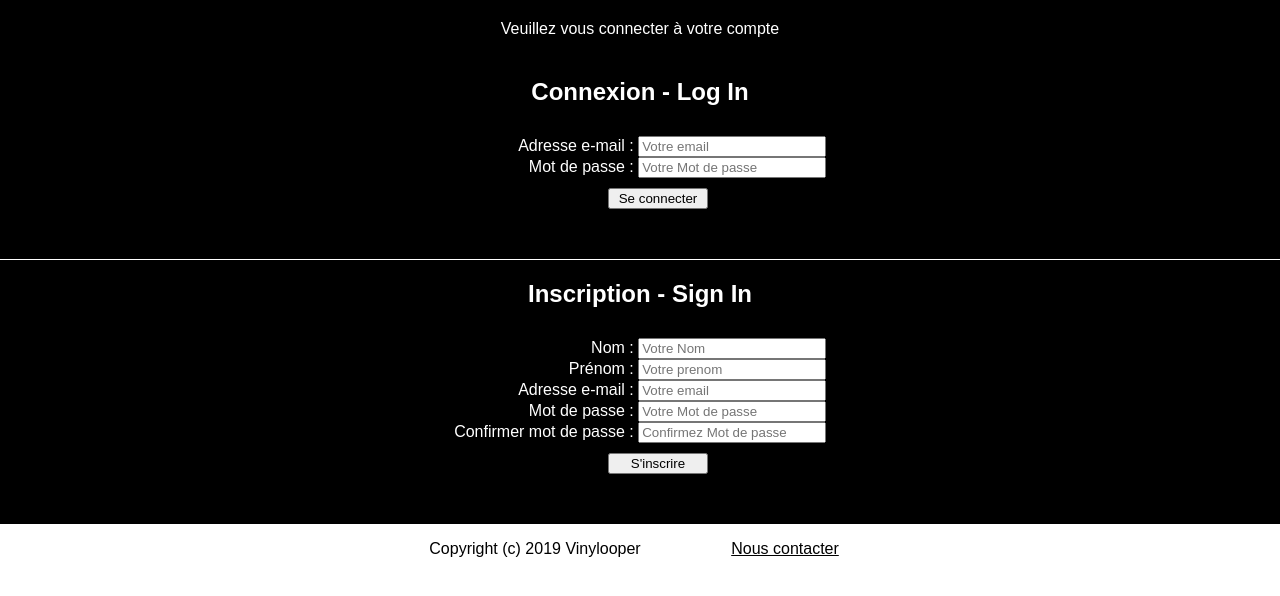
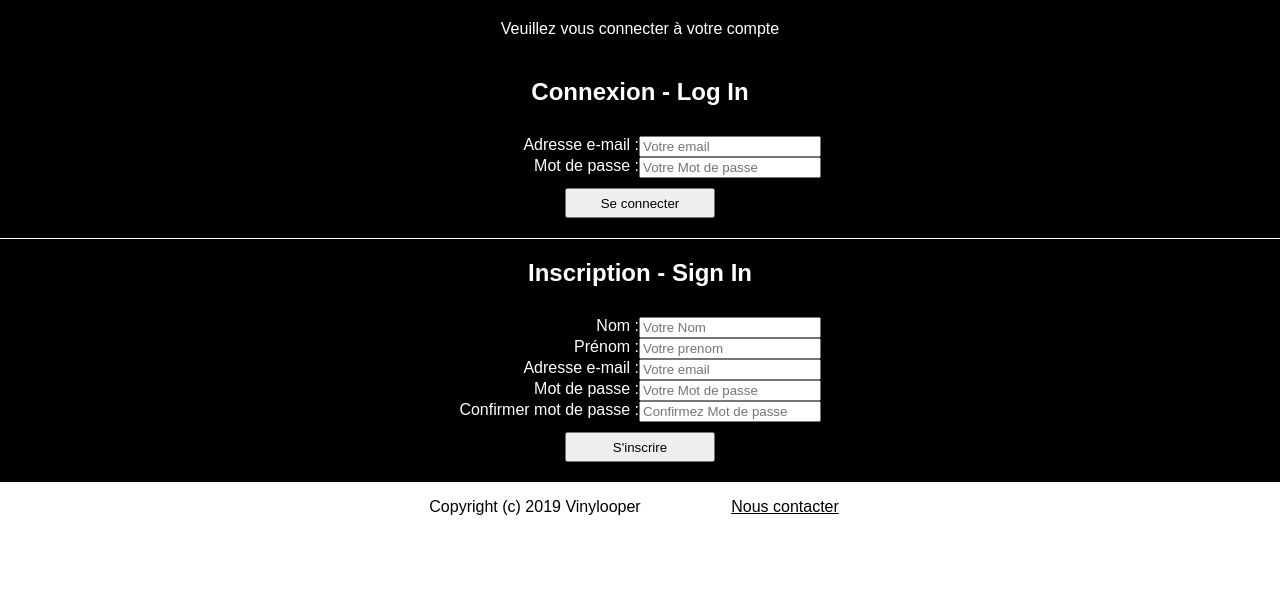
Before and after one commit to MAISDUSE/ProjetPHP, a PHP site: page /register.view.php in a window 1280 px wide. Shown: the part 52-648 px from the top of the page. Run offline with PHP 8.4, Linux system fonts and the light colour scheme; data that the repository does not hold is empty.

Commit message:
css connexion

```diff
--- a/view/design/style.css
+++ b/view/design/style.css
@@ -240,23 +240,24 @@ input[type=image]{
   display: flex;
   flex-direction: column;
   justify-content: center;
-  padding: 10px 0px;
+  padding-top: 10px;
+  padding-bottom: 20px;
   margin: 0px;
 }
 
 .infosconnexion div {
-  text-align: center;
+  display: flex;
+  flex-direction: row;
+  justify-content: center;
 }
 
 #formsend{
-  width: 100px;
-  margin-left: 47.5%;
+  width: 150px;
   margin-top: 10px;
 }
 
 #formlogin{
-  width: 100px;
-  margin-left: 47.5%;
+  width: 150px;
   margin-top: 10px;
 }
 
@@ -267,5 +268,5 @@ input[type=image]{
 }
 
 .infosconnexion div input{
-  width: 180px;
+  width: 174px;
 }
--- a/view/register.view.php
+++ b/view/register.view.php
@@ -53,8 +53,11 @@
           <input type="password" name="lpassword" id="lpassword" placeholder="Votre Mot de passe" required>
         </div>
 
-        <input type="submit" name="formlogin" id="formlogin" value="Se connecter">
-        <p><?= $etat ?></p>
+        <div class="">
+          <input type="submit" name="formlogin" id="formlogin" value="Se connecter">
+          <p><?= $etat ?></p>
+        </div>
+
       </form>
 
 
@@ -87,9 +90,11 @@
           <input type="password" name="cpassword" id="cpassword" placeholder="Confirmez Mot de passe" required>
         </div>
 
+        <div class="">
+          <input type="submit" name="formsend" id="formsend" value="S'inscrire">
+          <p><?= $etat2 ?></p>
+        </div>
 
-        <input type="submit" name="formsend" id="formsend" value="S'inscrire">
-        <p><?= $etat2 ?></p>
       </form>
 
     </section>
```
